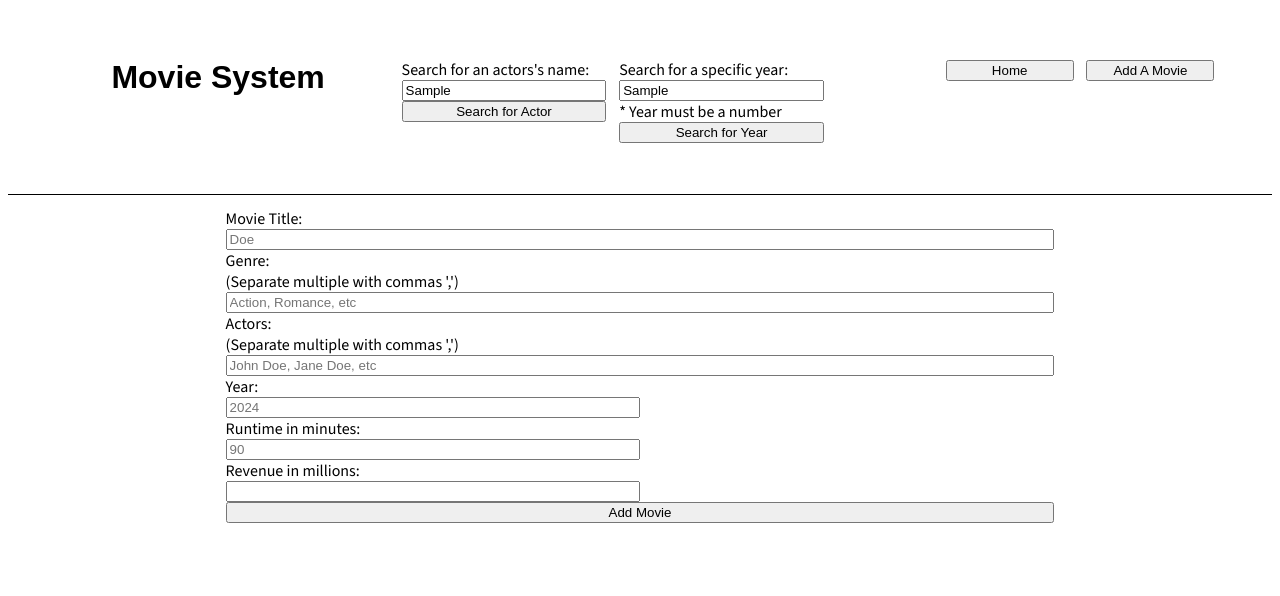
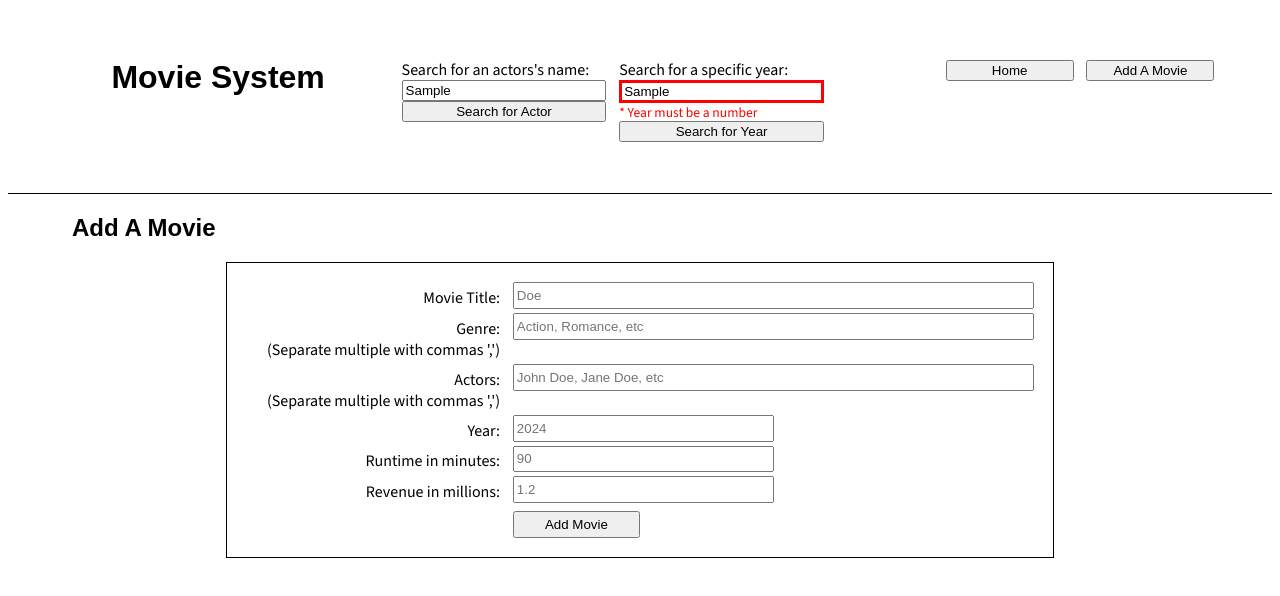
Before and after one commit to AdrianCharron-theIceflame/React_And_Express, a React (Create React App) app in the folder acharronH30A02/client/: page / in a window 1280 px wide. Both pictures are taken after typing "Sample", "Sample" into the empty fields and a click on the button "Add A Movie". Shown: the top 596 px of the page. Built offline with nearby package versions, Linux system fonts and the light colour scheme; no server answers; a web font is replaced by a local one.

Commit message:
Changed regex for runtime; Handled error from post: Reloaded page after post; Added Error handling to year search; Finished styling.

```diff
--- a/acharronH30A02/client/src/Components/MovieAdd.tsx
+++ b/acharronH30A02/client/src/Components/MovieAdd.tsx
@@ -50,7 +50,7 @@ export default function MovieAdd() {
 
     function onRuntimeChange() {
         let fldRuntime = $$(`#runtime`)
-        let runtimeRegEx = /^\d+$/
+        let runtimeRegEx = /^\d+(\.\d+)?$/
         if (fldRuntime) {
             let input = fldRuntime.value
             setRuntimeErr(!runtimeRegEx.test(input))
@@ -121,6 +121,7 @@ export default function MovieAdd() {
                     "Revenue": revenue
                 };
                 (async function () {
+                    let error: any
                     await fetch(`/movies`, {
                         method: `post`,
                         body: JSON.stringify(newMovie),
@@ -128,9 +129,17 @@ export default function MovieAdd() {
                             "Content-Type": "application/json"
                         }
                     })
-                        .then(response => response.json())
+                        .then(response => response.text())
                         .then(data => console.log(data))
-                        .catch(err => console.log(err))
+                        .catch(err => err = error);
+                    if (error) {
+                        console.log(error)
+                    }
+                    else {
+                        setTimeout(() => {
+                            window.location.href = `/`
+                        }, 1500)
+                    }
                 })()
             }
         }
@@ -138,14 +147,15 @@ export default function MovieAdd() {
 
     return (
         <div className="movieAdd">
+            <h2>Add A Movie</h2>
             <form onSubmit={submitMovie}>
                 <label htmlFor="title">Movie Title:</label>
                 <input className={titleErr ? errClass : ``} onChange={checkIfFieldEmpty} placeholder="Doe" type="text" name="title" id="title" />
                 <label className="err">{titleErr ? `* Title cannot be empty` : null}</label>
-                <label htmlFor="genre">Genre:<br/>(Separate multiple with commas ',')</label>
+                <label htmlFor="genre">Genre:<br />(Separate multiple with commas ',')</label>
                 <input className={genreErr ? errClass : ``} onChange={checkIfFieldEmpty} placeholder="Action, Romance, etc" type="text" name="genre" id="genre" />
                 <label className="err">{genreErr ? `* Genre cannot be empty` : null}</label>
-                <label htmlFor="actors">Actors:<br/>(Separate multiple with commas ',')</label>
+                <label htmlFor="actors">Actors:<br />(Separate multiple with commas ',')</label>
                 <input className={actorsErr ? errClass : ``} onChange={checkIfFieldEmpty} placeholder="John Doe, Jane Doe, etc" type="text" name="actors" id="actors" />
                 <label className="err">{actorsErr ? `* Actors cannot be empty` : null}</label>
                 <label htmlFor="year">Year:</label>
@@ -155,7 +165,7 @@ export default function MovieAdd() {
                 <input className={runtimeErr ? errClass : ``} onChange={onRuntimeChange} placeholder="90" type="text" name="runtime" id="runtime" />
                 <label className="err">{runtimeErr ? `* Runtime must be a number and cannot be empty` : null}</label>
                 <label htmlFor="revenue">Revenue in millions:</label>
-                <input className={revenueErr ? errClass : ``} onChange={onRevenueChange} type="text" name="revenue" id="revenue" />
+                <input placeholder="1.2" className={revenueErr ? errClass : ``} onChange={onRevenueChange} type="text" name="revenue" id="revenue" />
                 <label className="err">{revenueErr ? `* Runtime must be a number and cannot be empty` : null}</label>
                 <input type="submit" value="Add Movie" />
             </form>
--- a/acharronH30A02/client/src/Components/YearSelect.tsx
+++ b/acharronH30A02/client/src/Components/YearSelect.tsx
@@ -53,8 +53,8 @@ export default function YearSelect(props: YearSelectPropsType) {
     return (
         <div className="yearSelect">
             <label htmlFor="fldYear">Search for a specific year: </label>
-            <input onKeyDown={actionPerformed_searchYear} onChange={inputChange} type="text" name="fldYear" id="fldYear" />
-            <label className="error">{yearNaNErr ? `* Year must be a number` : yearBoundsErr ? `* Year must be between 1920 and ${currentYear}` : null}</label>
+            <input className={yearNaNErr || yearBoundsErr ? "err" : ``} onKeyDown={actionPerformed_searchYear} onChange={inputChange} type="text" name="fldYear" id="fldYear" />
+            <label className="err">{yearNaNErr ? `* Year must be a number` : yearBoundsErr ? `* Year must be between 1920 and ${currentYear}` : null}</label>
             <button onClick={actionPerformed_searchYear}>Search for Year</button>
         </div>
     )
--- a/acharronH30A02/client/src/Styles/App.css
+++ b/acharronH30A02/client/src/Styles/App.css
@@ -1,4 +1,9 @@
 @import url("https://fonts.googleapis.com/css2?family=Aldrich&family=Source+Sans+3&display=swap");
+
+.app {
+    margin: 0;
+    padding: 0;
+}
 
 :root {
     --titleFontFamily: Aldrich, sans-serif;
@@ -10,6 +15,7 @@ body {
 }
 
 header {
+    inline-size: 100%;
     position: sticky;
     top: 0;
     z-index: 1;
@@ -25,11 +31,13 @@ nav {
     margin: 3vi;
 }
 
-h1, h2 {
+h1,
+h2 {
     font-family: var(--titleFontFamily);
 }
 
-.actorSelect, .yearSelect {
+.actorSelect,
+.yearSelect {
     display: flex;
     flex-flow: column;
     inline-size: 64vi;
@@ -45,10 +53,27 @@ form {
     flex-flow: column;
     margin-block: 1vi;
     margin-inline: 12vi;
+    padding: 1.5vi;
+    border: 1px solid black;
 }
 
-input#year, input#runtime, input#revenue {
+input.err {
+    border: 3px solid red;
+}
+
+label.err {
+    font-size: .85em;
+    color: red;
+}
+
+input#year,
+input#runtime,
+input#revenue {
     inline-size: 50%;
+}
+
+form label, form input[type="submit"] {
+    margin-block-start: .3em;
 }
 
 main {
@@ -60,8 +85,9 @@ main {
 }
 
 .movie {
-    display:flex;
+    display: flex;
 }
+
 .movie button {
     block-size: 2em;
     inline-size: 4em;
@@ -77,19 +103,28 @@ main {
         display: grid;
         grid-template-columns: 40vi 1fr;
     }
+
     #search {
         display: flex;
     }
-    .actorSelect, .yearSelect {
+
+    .actorSelect,
+    .yearSelect {
         inline-size: 26vi;
         padding-inline-end: 1vi;
     }
+
     nav button {
         margin-inline: .5vi;
         inline-size: 12vi;
     }
-    main{
+
+    main {
         margin-inline: 5vi;
+    }
+
+    form input[type="submit"] {
+        inline-size: 50%;
     }
 }
 
@@ -98,14 +133,36 @@ main {
         grid-template-columns: 1fr 40vi 30vi;
         text-align: end;
     }
-    .actorSelect, .yearSelect {
+
+    .actorSelect,
+    .yearSelect {
         text-align: start;
         inline-size: 20vi;
         padding-inline-end: 1vi;
         justify-self: end;
     }
+
     nav button {
         margin-inline: .5vi;
         inline-size: 10vi;
     }
+    form {
+        display: grid;
+        grid-template-columns: 1fr 1fr 1fr;
+        column-gap: 1vi;
+    }
+    form label:not(.err) {
+        grid-column: 1;
+        text-align: end;
+    }
+    form label.err, form input:not([type="submit"]) {
+        grid-column: span 2;
+        grid-column: 2/4;
+    }
+    form input[type="submit"] {
+        grid-column: 2/3;
+    }
+    form input {
+        block-size: 2em;
+    }
 }
--- a/acharronH30A02/client/src/Styles/index.css
+++ b/acharronH30A02/client/src/Styles/index.css
@@ -1,3 +1,8 @@
 * {
   box-sizing: border-box;
 }
+
+.root {
+  margin: 0;
+  padding: 0;
+}
```
Also changed, not shown: acharronH30A02/client/src/Components/Context.tsx (renamed from acharronH30A02/client/src/Components/Context.ts), acharronH30A02/client/src/Components/Functions.tsx (renamed from acharronH30A02/client/src/Components/Functions.ts), acharronH30A02/client/src/Components/moviesTypes.tsx (renamed from acharronH30A02/client/src/Components/moviesTypes.ts), 1 other file (tests, documents, lock files or other folders).
